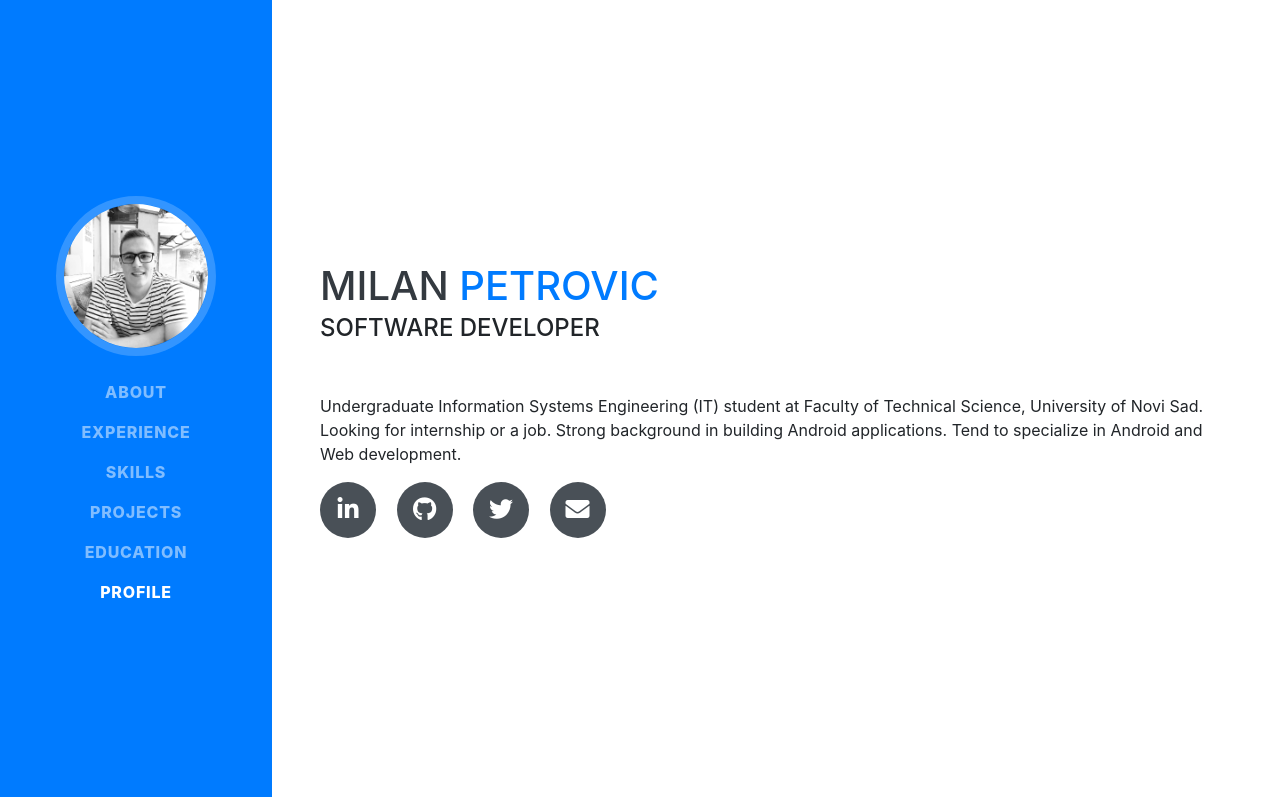
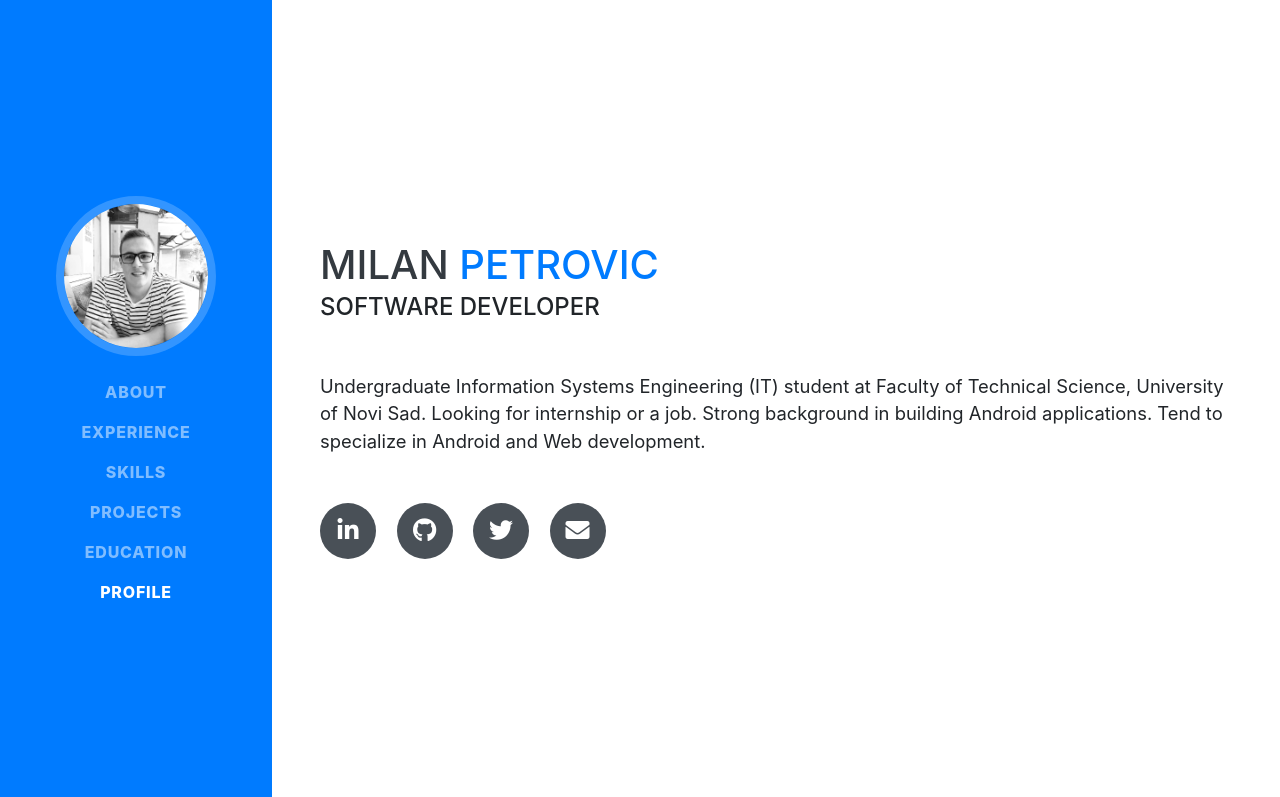
Before and after one commit to milan-petrovic/milan-petrovic.github.io, a website with bundled scripts: page index.html in a window 1280 px wide. Shown: the top 797 px of the page. Built offline with nearby package versions, Linux system fonts and the light colour scheme; a web font is replaced by a local one.

Commit message:
Changes in main sub

```diff
--- a/index.html
+++ b/index.html
@@ -69,7 +69,7 @@
         <div class="subheading mb-5">
            Software developer
         </div>
-        <p class="lead mb-5"><p>Undergraduate Information Systems Engineering (IT) student at Faculty of Technical Science, University of Novi Sad. Looking for internship or a job. Strong background in building Android applications. Tend to specialize in Android and Web development.</p>
+        <p class="lead mb-5">Undergraduate Information Systems Engineering (IT) student at Faculty of Technical Science, University of Novi Sad. Looking for internship or a job. Strong background in building Android applications. Tend to specialize in Android and Web development.</p>
         <div class="social-icons">
           <a href="https://www.linkedin.com/in/milanpdo/">
             <i class="fab fa-linkedin-in"></i>
```
